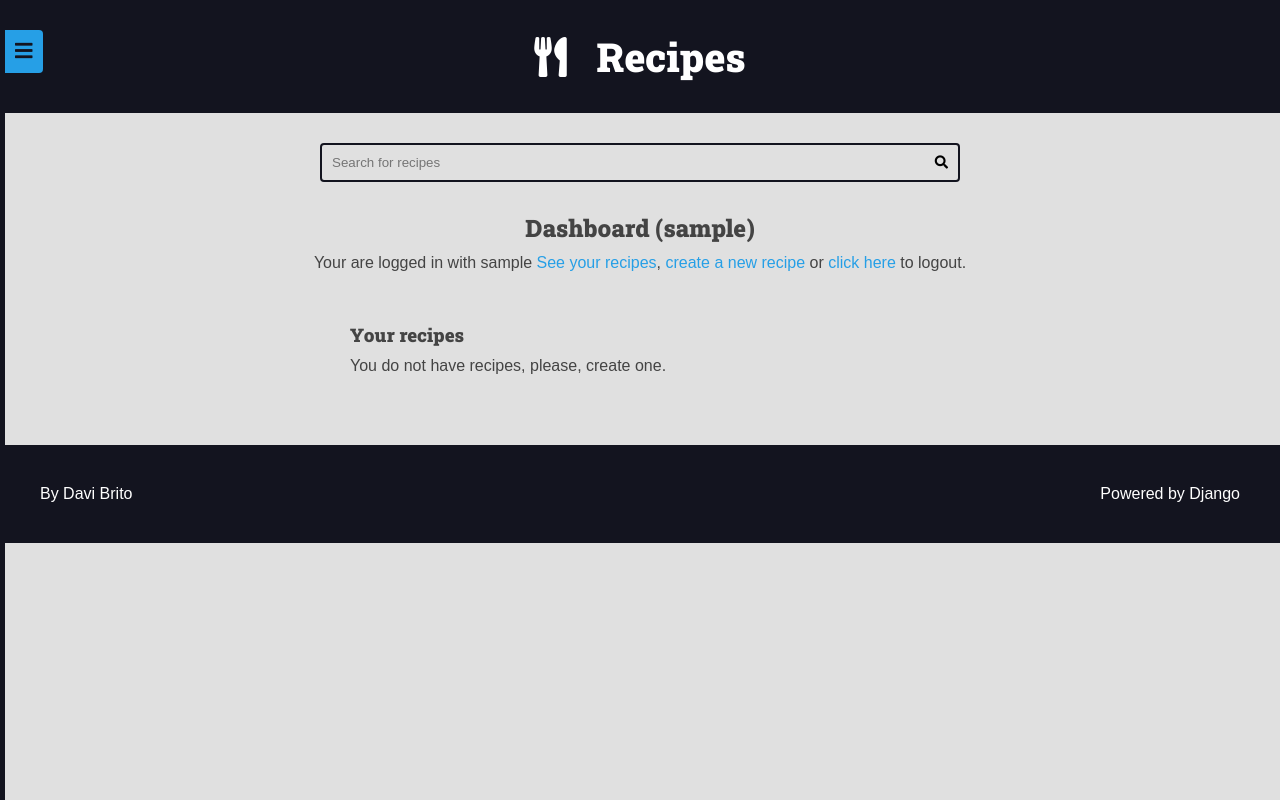
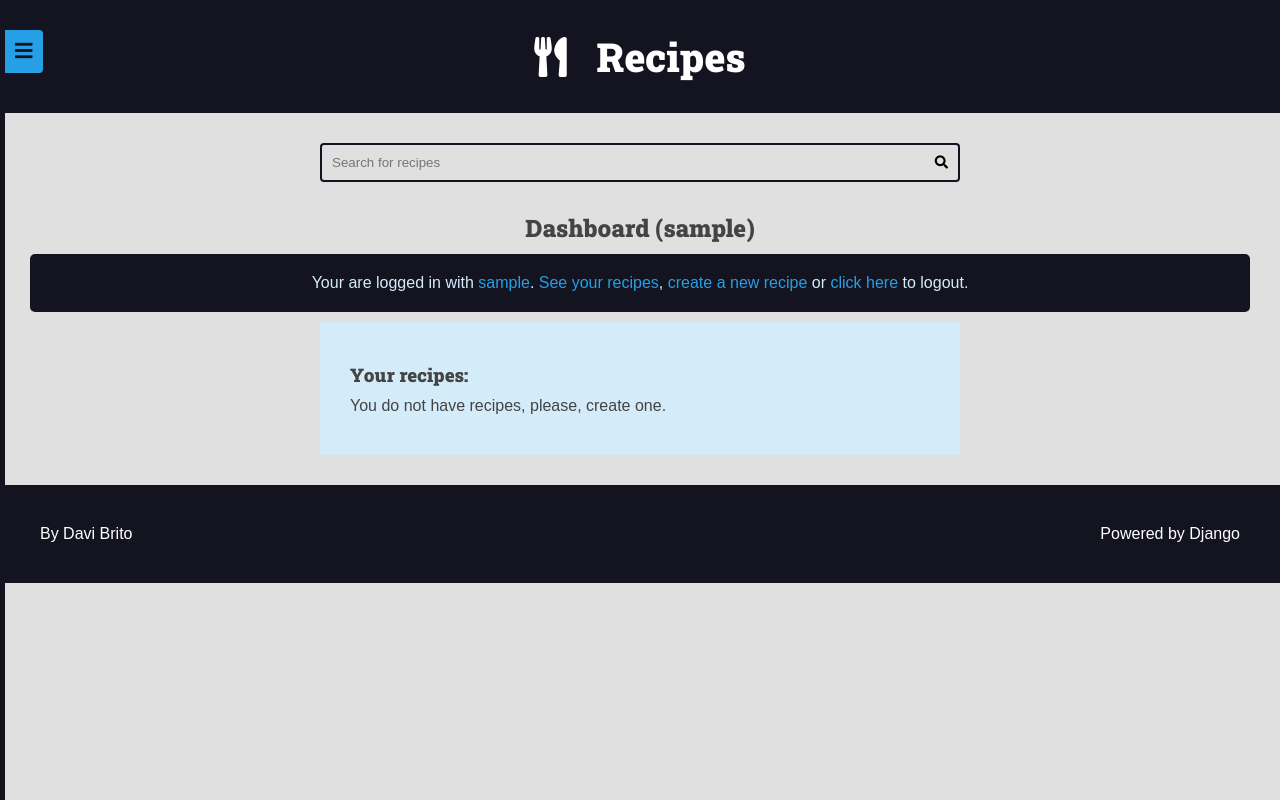
Before and after one commit to DaaviB/projeto-django, a Django app: page /authors/dashboard/ in a window 1280 px wide. Run offline with Django 4.2, Linux system fonts and the light colour scheme; the visitor is signed in with stand-in values (Sample User, id 1); data that the repository does not hold is empty; parts of the project's set-up code (start-up, migrations or seed data) failed here and were passed over.

Commit message:
new layout

```diff
--- a/authors/templates/authors/pages/dashboard.html
+++ b/authors/templates/authors/pages/dashboard.html
@@ -9,7 +9,7 @@
     {% include 'global/partials/messages.html' %}
 
     <div class="authors-dashboard-container">
-      <h3>Your recipes</h3>
+      <h3>Your recipes:</h3>
       <ul>
         {% for recipe in recipes %}
           <li>
--- a/authors/templates/authors/partials/login_message.html
+++ b/authors/templates/authors/partials/login_message.html
@@ -1,7 +1,7 @@
 {% if request.user.is_authenticated %}
 <div class="login-message">
   Your are logged in with
-  {{ request.user.username }}
+  <span class='user'>{{ request.user.username }}</span>.
   <a href="{% url 'authors:dashboard' %}">See your recipes</a>,
   <a href="{% url 'authors:dashboard_recipe_new' %}">create a new recipe</a> or
   {% include 'authors/partials/form_logout.html' %}
--- a/authors/views/dashboard_recipe.py
+++ b/authors/views/dashboard_recipe.py
@@ -71,9 +71,7 @@ class DashboardRecipe(View):
             messages.success(request, 'Sua receita foi salva com sucesso.')
             return redirect(
                 reverse(
-                    'authors:dashboard_recipe_edit', args=(
-                        recipe.id,
-                    )
+                    'authors:dashboard',
                 )
             )
 
--- a/base_static/global/css/style.css
+++ b/base_static/global/css/style.css
@@ -444,20 +444,45 @@ li {
 /* Authors */
 
 .login-message {
+    padding: 2rem;
     margin: 1rem 0;
+    background: var(--color-primary-dark);
+    color: var(--color-primary-light);
+    border-radius: .5rem;
+}
+
+.user {
+    color: var(--color-primary);
 }
 
 .authors-dashboard-container {
+    background: var(--color-primary-light);
     max-width: 64rem;
     text-align: left;
     padding: var(--spacing-gutter-medium);
     margin: 0 auto;
 }
+
+.authors-dashboard-container a {
+    color: var(--color-primary-dark);
+    transition: color 400ms ease-in-out;
+}
+
+.authors-dashboard-container a:hover {
+    color: var(--color-primary-hover);
+    transition: color 400ms ease-in-out;
+}
+
 .authors-dashboard-container h3,
 .authors-dashboard-container p,
 .authors-dashboard-container ul {
     list-style-type: none;
     margin: 1rem 0 ;
+}
+
+.form-delete button:hover {
+    color: rgba(225, 7, 7, 0.908);
+    transition: color 400ms ease-in-out;
 }
 /* generics */
 
--- a/base_templates/global/partials/footer.html
+++ b/base_templates/global/partials/footer.html
@@ -1,6 +1,6 @@
 <footer class="main-footer">
   <div class="developer">
-    <a href="https://instagram.com/" target="_blank" rel="noreferrer noopener">By Davi Brito</a>
+    <a href="https://instagram.com/daavii_b" target="_blank" rel="noreferrer noopener">By Davi Brito</a>
   </div>
 
   <div class="powered">
```
